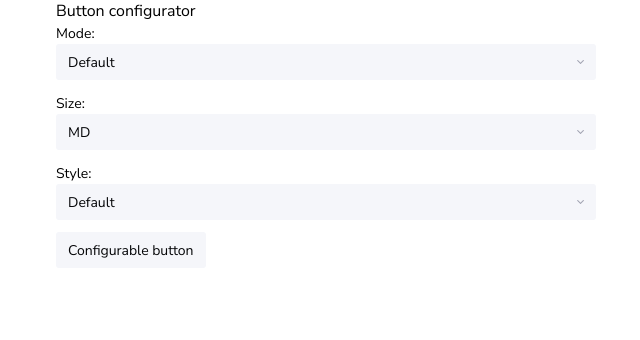
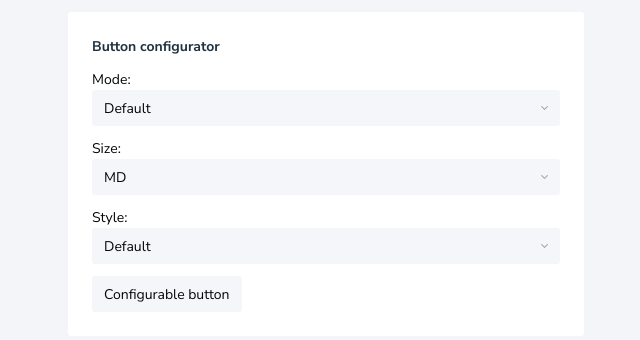
Before and after one commit to fanisco/reacy-ui, a React (Create React App) app: page / in a window 1280 px wide. Shown: the top 340 px of the page, without its empty margins (314-954 px from the left). Built offline with nearby package versions, Linux system fonts and the light colour scheme.

Commit message:
Layouts, colors

```diff
--- a/src/Demo.tsx
+++ b/src/Demo.tsx
@@ -1,7 +1,7 @@
 import React from 'react';
 import Context from './Context';
 import { observer } from 'mobx-react-lite';
-import { Container } from './ui/layout';
+import { Container, Panel, H3 } from './ui/layout';
 import { Controller } from './ui/form';
 import { Button } from './ui/buttons';
 import { Styles, Sizes } from './ui';
@@ -14,11 +14,14 @@ export const Demo: React.FC = observer(() => {
     const items = store.allItems;
     const props = store.allProps;
     return (
-        <Container size={Sizes.sm}>Button configurator
-            <Controller wrap={true} items={items} onChange={(id, value) => {
-                store.setItem(id, value);
-            }}/>
-            <Button {...props}>Configurable button</Button>
+        <Container size={Sizes.sm}>
+            <Panel>
+                <H3>Button configurator</H3>
+                <Controller wrap={true} items={items} onChange={(id, value) => {
+                    store.setItem(id, value);
+                }}/>
+                <Button {...props}>Configurable button</Button>
+            </Panel>
         </Container>
     );
 });
--- a/src/index.css
+++ b/src/index.css
@@ -7,5 +7,5 @@ body {
     font-family: 'Nunito Sans', sans-serif;
     -webkit-font-smoothing: antialiased;
     -moz-osx-font-smoothing: grayscale;
-    background: #ffffff;
+    background: #f4f5f9;
 }
--- /dev/null
+++ b/src/ui/layout/H.tsx
@@ -0,0 +1,16 @@
+import React from 'react';
+import styled from 'styled-components';
+import { Sizes } from '../enums';
+import { Dims, Fonts } from '../constants';
+import IComponentProps from '../interface/IComponentProps';
+
+export const H3: React.FC<IComponentProps> = ({ size = Sizes.md, children }) => {
+    const dims = Dims[size];
+    const H = styled.div`
+        margin-bottom: ${dims.spacing}px;
+        font: ${dims.fontSize}px/${Fonts.lh} "${Fonts.ff}";
+        font-weight: 700;
+        color: #1f3240;
+    `;
+    return <H>{children}</H>;
+};
--- a/src/ui/layout/Heading.tsx
+++ /dev/null
@@ -1,20 +0,0 @@
-import React from 'react';
-import styled from 'styled-components';
-import { Dims, Fonts } from '../constants';
-import { Sizes } from '../enums';
-
-interface IProps {
-    size?: Sizes
-}
-
-export const Heading: React.FC<IProps> = ({ size = Sizes.md, children }) => {
-    const sizes = Dims[size];
-    const Heading = styled.div`
-        margin-bottom: ${sizes.spacing}px;
-        font: ${sizes.fontSize}px/${Fonts.lh} "${Fonts.ff}";
-        font-weight: 300;
-    `;
-    return (
-        <Heading>{children}</Heading>
-    );
-};
--- a/src/ui/layout/Panel.tsx
+++ b/src/ui/layout/Panel.tsx
@@ -23,7 +23,7 @@ interface StyledProps {
 const PanelElement = styled.div<StyledProps>`
     margin: ${props => props.sizes.spacing}px;
     padding: ${props => props.sizes.elementPadding}px;
-    background-color: ${props => props.colors.baseL2};
+    background: white;
     border-radius: ${props => props.sizes.borderRadius}px;
     color: ${props => props.colors.text};
     font: ${props => props.sizes.fontSize}px/${Fonts.lh} '${Fonts.ff}';
--- a/src/ui/layout/index.ts
+++ b/src/ui/layout/index.ts
@@ -1,3 +1,3 @@
 export { Container } from './Container';
 export { Panel } from './Panel';
-export { Heading } from './Heading';
+export { H3 } from './H';
```
